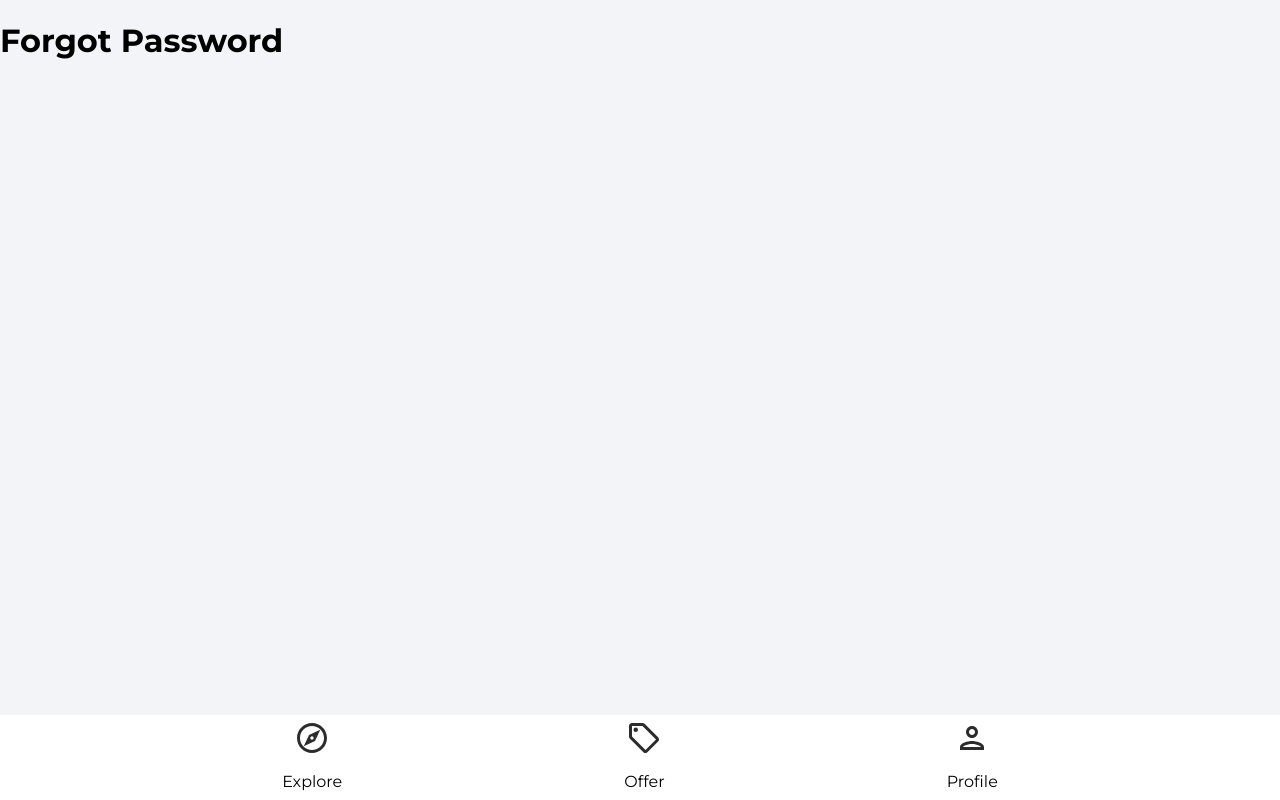
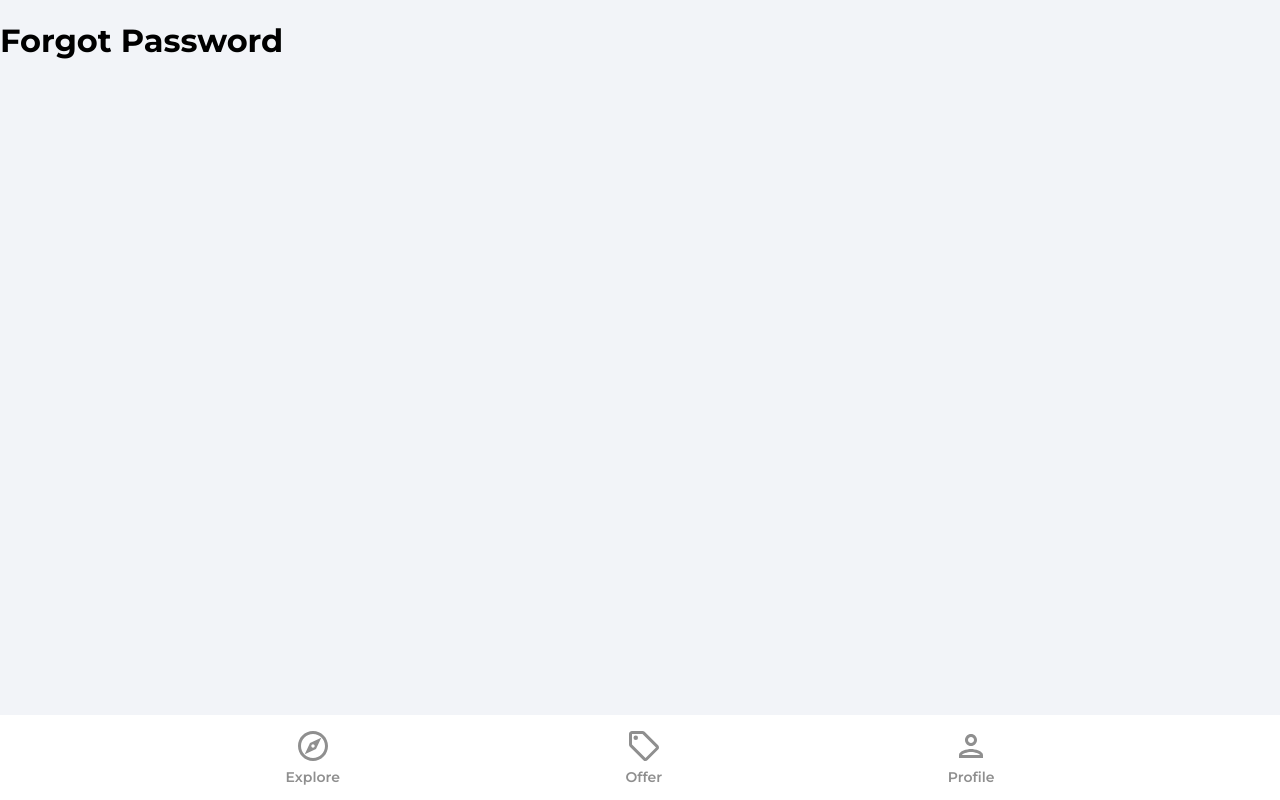
Before and after one commit to Wanjira-Faith/House-Marketplace, a React (Create React App) app in the folder house-marketplace/: page /forgot-password in a window 1280 px wide. Built offline with nearby package versions, Linux system fonts and the light colour scheme; the HTML template or start-up script is replaced by a standard one.

Commit message:
change the colours of the navbar component

```diff
--- a/house-marketplace/src/components/Navbar.jsx
+++ b/house-marketplace/src/components/Navbar.jsx
@@ -6,21 +6,28 @@ import { ReactComponent as PersonOutineIcon } from '../assets/svg/personOutlineI
 function Navbar() {
     const navigate = useNavigate()
     const location = useLocation()
+
+    const pathMatchRoute = (route) => {
+        if (route === location.pathname) {
+            return true
+        }
+    }
+
   return (
     <footer className="navbar">
         <nav className="navbarNav">
             <ul className="navbarListItems">
                 <li className="navbarListItem" onClick={() => navigate('/')} >
-                    <ExploreIcon fill='#2c2c2c' width='36px' height='36px' />
-                    <p>Explore</p>
+                    <ExploreIcon fill={pathMatchRoute('/') ? '#2c2c2c' : '#8f8f8f'} width='36px' height='36px' />
+                    <p className={pathMatchRoute('/') ? 'navbarListItemNameActive' : 'navbarListItemName'} >Explore</p>
                 </li>
                 <li className="navbarListItem" onClick={() => navigate('/offers')}>
-                    <OfferIcon fill='#2c2c2c' width='36px' height='36px' />
-                    <p>Offer</p>
+                    <OfferIcon fill={pathMatchRoute('/offers') ? '#2c2c2c' : '#8f8f8f'} width='36px' height='36px' />
+                    <p className={pathMatchRoute('/offers') ? 'navbarListItemNameActive' : 'navbarListItemName'} >Offer</p>
                 </li>
                 <li className="navbarListItem" onClick={() => navigate('/profile')}>
-                    <PersonOutineIcon fill='#2c2c2c' width='36px' height='36px' />
-                    <p>Profile</p>
+                    <PersonOutineIcon fill={pathMatchRoute('/profile') ? '#2c2c2c' : '#8f8f8f'} width='36px' height='36px' />
+                    <p className={pathMatchRoute('/profile') ? 'navbarListItemNameActive' : 'navbarListItemName'} >Profile</p>
                 </li>
             </ul>
         </nav>
```
